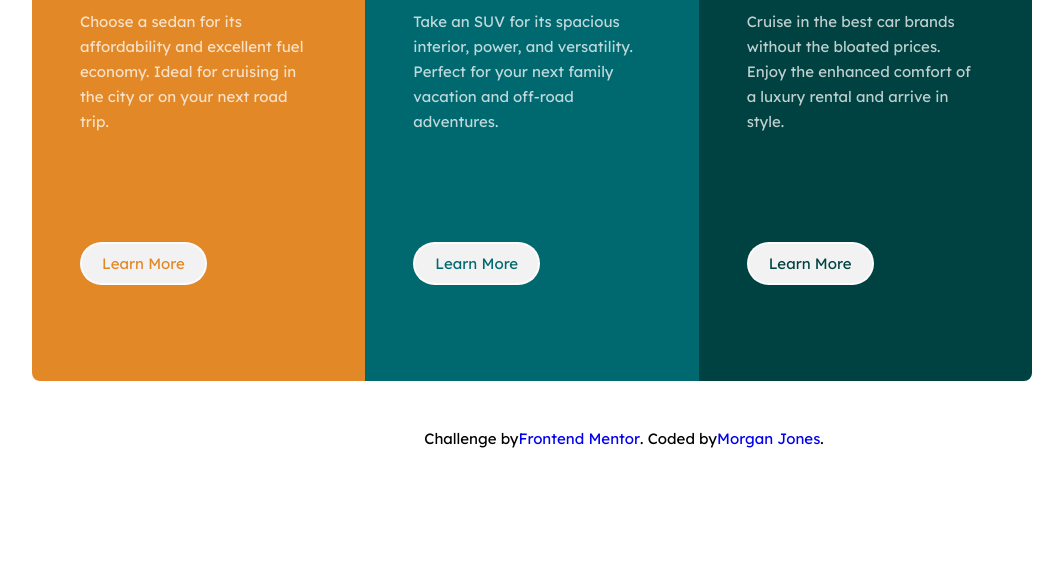
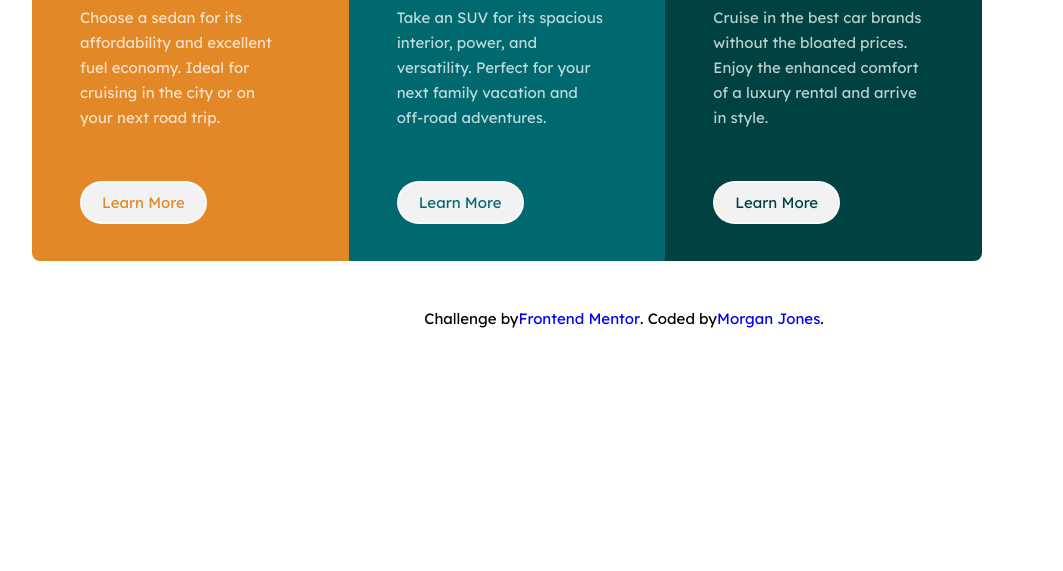
Before and after one commit to MorganEJLA/3-column-preview-card-component-master-2, a plain HTML site: page index.html in a window 1280 px wide. Shown: the part 229-800 px from the top of the page, without its empty margins (16-1079 px from the left). Drawn offline with Linux system fonts and the light colour scheme.

Commit message:
matched p to design mobile,desktop

```diff
--- a/css/styles.css
+++ b/css/styles.css
@@ -27,42 +27,53 @@ body{
 
 }
 .card-container{
+    display:grid;
+    align-items:center;
     margin:3rem;
     grid-template-columns:repeat(1, 3fr);
-    max-width:1000px;
+    max-width:950px;
     border-radius:8px;
     overflow:hidden;
 
 }
+.card{
+    height:442px;
+    padding:3rem;
+    display:flex;
+    flex-direction:column;
 
+
+}
 
 .card-icon{
     height:40px;
     width:64px;
 
+
 }
 
-.card{
+.detail{
 
-    padding:3rem;
+    margin-top:25px;
+    line-height: 25px;
+    padding-right:5rem;
+    flex-wrap: wrap;
+
+    text-align: left;
 }
-
 
 .card-header{
     font-family:'Big Shoulders Display', cursive;
     color:#fff;
     text-transform: uppercase;
-    margin-top:25px;
+    padding-top:25px;
+
     font-size:2.5rem;
     font-weight:700;
 
 }
 
-.detail{
-    line-height:25px;
-    margin-top:25px;
-    padding-bottom:25px;
-}
+
 
 .card-one{
     background-color:var(--bright-orange);
@@ -77,13 +88,13 @@ body{
 
 .btn{
     background-color: var(--very-light-grey);
-    margin-top:25px;
     width:fit-content;
     font-family:'Lexend Deca', sans-serif;
     font-size:0.9375rem;
     padding:0.625rem 1.25rem;
+    margin-top:25px;
     display:flex;
-    align-content:flex-end;
+    /* align-content:flex-end; */
     border-radius:1.5625rem;
     border:2px solid var(--transparent-white);
     cursor:pointer;
@@ -136,16 +147,25 @@ footer{
 }
 /* Media Queries */
 
-@media(min-width:1000px){
+
+ @media(min-width:950px){
     .card-container{
-        margin-top:3rem;
+
         display:grid;
-        align-items:center;
+        align-content: center;
+        justify-content: center;
         grid-template-columns: repeat(3, 1fr);
+
     }
+
+    .detail{
+        padding-right:.6rem;
+        align-content: first baseline;
+        padding-bottom:26px;
+    }
+
     .btn{
+        align-items:first baseline;
+    }
 
-            margin-top:83px;
-            margin-bottom:48px;
-        }
 }
--- a/index.html
+++ b/index.html
@@ -23,8 +23,9 @@
           <h1 class = "card-header">Sedans</h1>
           <p class = "detail">Choose a sedan for its affordability and excellent fuel economy. Ideal for cruising in the city
             or on your next road trip.</p>
-
-          <a href = "#" class= "btn" id = "btn-1">Learn More</a>
+        <div class = "btn">
+          <a href = "#" id = "btn-1">Learn More</a>
+        </div>
       </div>
 
 
@@ -34,7 +35,9 @@
             <h1 class = "card-header">SUVs</h1>
             <p class = "detail">Take an SUV for its spacious interior, power, and versatility. Perfect for your next family vacation
             and off-road adventures.</p>
-            <a href = "#" class= "btn" id = "btn-2">Learn More</a>
+        <div class = "btn">
+            <a href = "#" id = "btn-2">Learn More</a>
+        </div>
 
       </div>
 
@@ -44,7 +47,9 @@
             <h1 class = "card-header">Luxury</h1>
              <p class = "detail">Cruise in the best car brands without the bloated prices. Enjoy the enhanced comfort of a luxury rental
             and arrive in style.</p>
-            <a href = "#" class= "btn" id = "btn-3">Learn More</a>
+        <div class = "btn">
+            <a href = "#" id = "btn-3">Learn More</a>
+        </div>
 
       </div>
 
```
